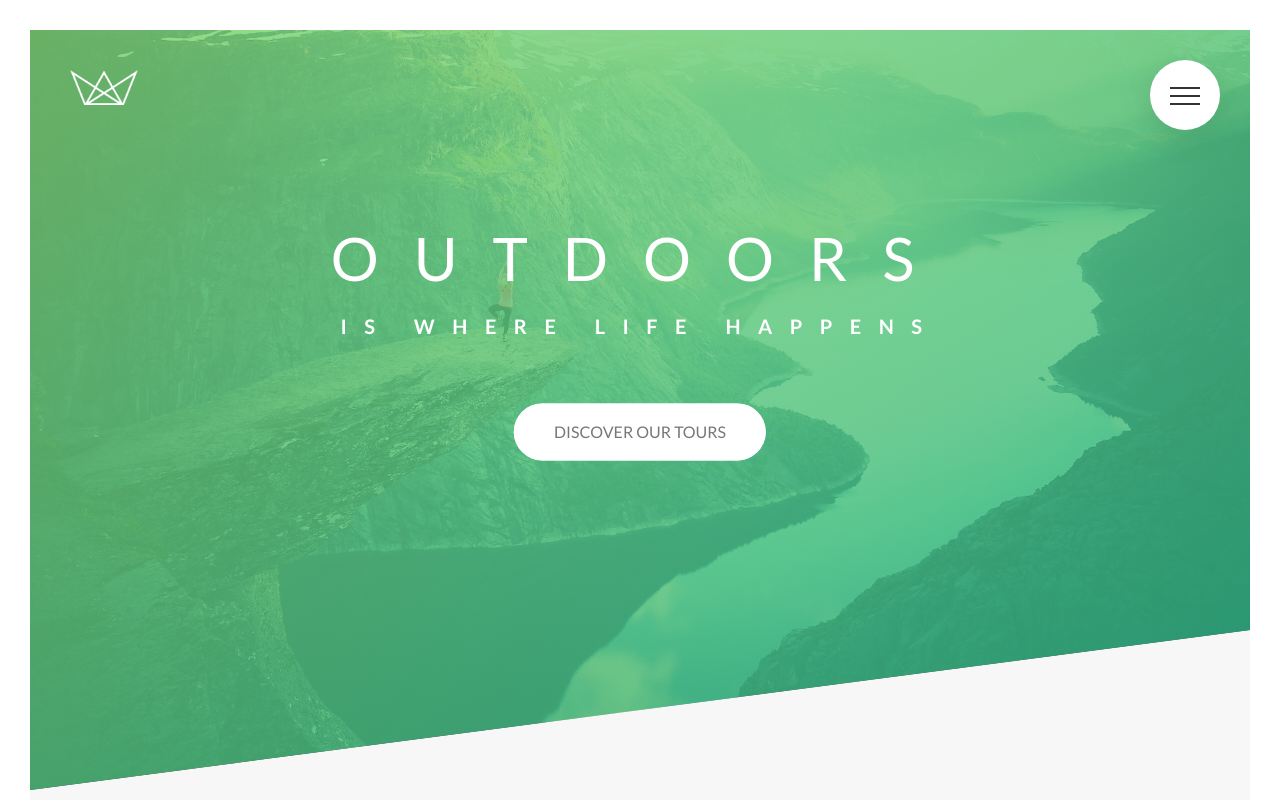
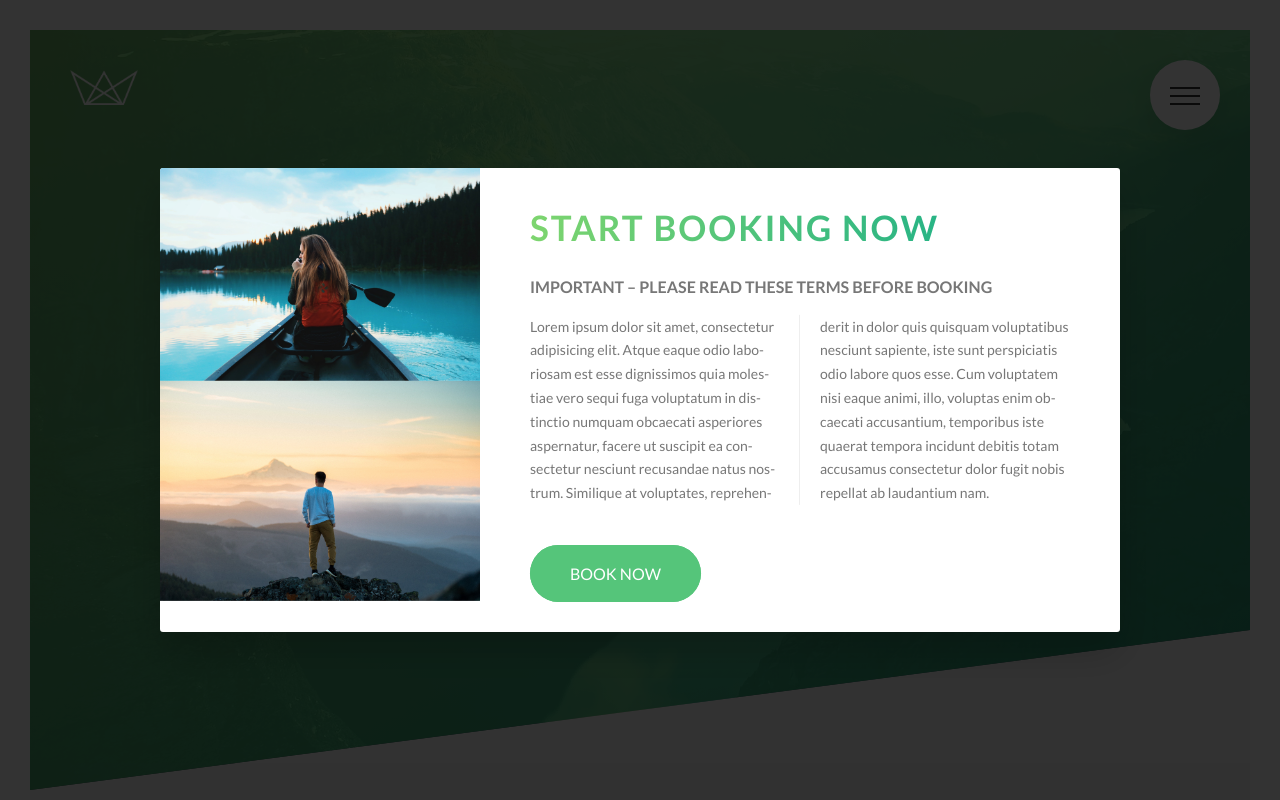
Before and after one commit to ChrisH81/Tour-Site, a website: page index.html in a window 1280 px wide. Shown: the top 800 px of the page. Drawn offline with Linux system fonts and the light colour scheme.

Commit message:
Create popup for tour booking button

```diff
--- a/index.html
+++ b/index.html
@@ -344,6 +344,23 @@
                 </div>
             </div>
         </footer>
+
+        <div class="popup">
+            <div class="popup__content">
+                <div class="popup__left">
+                    <img src="img/nat-8.jpg" alt="Tour photo" class="popup__img">
+                    <img src="img/nat-9.jpg" alt="Tour photo" class="popup__img">
+                </div>
+                <div class="popup__right">
+                    <h2 class="heading-secondary u-margin-bottom-small">Start booking now</h2>
+                    <h3 class="heading-tertiary u-margin-bottom-small">Important &ndash; Please read these terms before booking</h3>
+                    <p class="popup__text">
+                        Lorem ipsum dolor sit amet, consectetur adipisicing elit. Atque eaque odio laboriosam est esse dignissimos quia molestiae vero sequi fuga voluptatum in distinctio numquam obcaecati asperiores aspernatur, facere ut suscipit ea consectetur nesciunt recusandae natus nostrum. Similique at voluptates, reprehenderit in dolor quis quisquam voluptatibus nesciunt sapiente, iste sunt perspiciatis odio labore quos esse. Cum voluptatem nisi eaque animi, illo, voluptas enim obcaecati accusantium, temporibus iste quaerat tempora incidunt debitis totam accusamus consectetur dolor fugit nobis repellat ab laudantium nam.
+                    </p>
+                    <a href="#" class="btn btn--green">Book now</a>
+                </div>
+            </div>
+        </div>
         <!-- <section class="grid-test">
             <div class="row">
                 <div class="col-1-of-2">
--- a/sass/abstracts/_mixins.scss
+++ b/sass/abstracts/_mixins.scss
@@ -5,3 +5,10 @@
     clear: both;
   }
 }
+
+@mixin absCenter {
+  position: absolute;
+  top: 50%;
+  left: 50%;
+  transform: translate(-50%, -50%);
+}
--- /dev/null
+++ b/sass/components/_popup.scss
@@ -0,0 +1,51 @@
+.popup {
+  height: 100vh;
+  width: 100%;
+  position: fixed;
+  top: 0;
+  left: 0;
+  background-color: rgba($color-black, .8);
+  z-index: 4000;
+
+  &__content {
+    @include absCenter;
+    width: 75%;
+    background-color: $color-white;
+    box-shadow: 0 2rem 4rem rgba($color-black, .2);
+    border-radius: 3px;
+    display: table;
+    overflow: hidden;
+  }
+
+  &__left {
+    width: 33.333333%;
+    display: table-cell;
+  }
+
+  &__right {
+    width: 66.666667%;
+    display: table-cell;
+    vertical-align: middle;
+    padding: 3rem 5rem;
+  }
+
+  &__img {
+    display: block;
+    width: 100%;
+  }
+
+  &__text {
+    font-size: 1.4rem;
+    margin-bottom: 4rem;
+    -moz-column-count: 2;
+    -moz-column-gap: 4rem;
+    -moz-column-rule: 1px solid $color-grey-light-2;
+    column-count: 2;
+    column-gap: 4rem;
+    column-rule: 1px solid $color-grey-light-2;
+    -moz-hyphens: auto;
+    -ms-hyphens: auto;
+    -webkit-hyphens: auto;
+    hyphens: auto;
+  }
+}
--- a/sass/main.scss
+++ b/sass/main.scss
@@ -9,10 +9,11 @@
 
 @import "components/bg-video";
 @import "components/button";
+@import "components/card";
 @import "components/composition";
 @import "components/feature-box";
 @import "components/form";
-@import "components/card";
+@import "components/popup";
 @import "components/story";
 
 @import "layout/footer";
```
Also changed, not shown: css/style.css.
